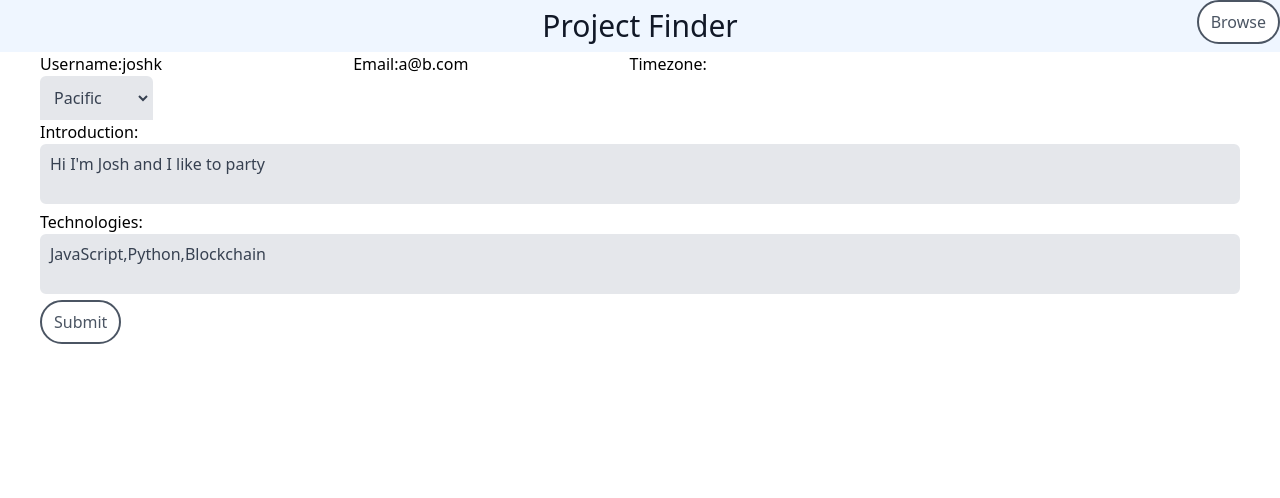
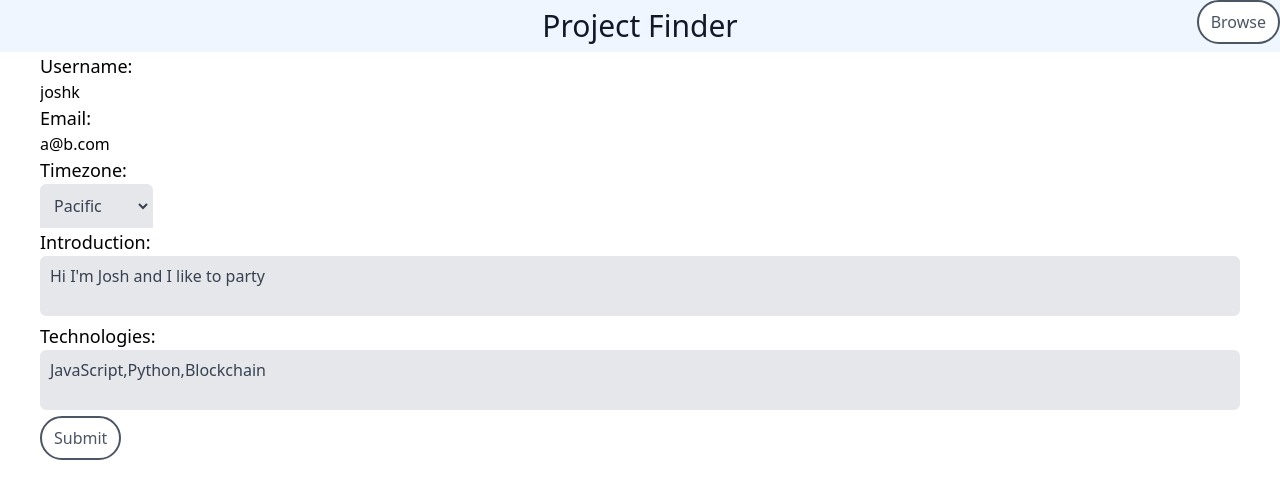
Before and after one commit to kiserd/OSU-CS467-Capstone-Project, a Next.js app in the folder portfolio-project-matching-app/: page /myProfile in a window 1280 px wide. Shown: the top 498 px of the page. Built offline with nearby package versions, Linux system fonts and the light colour scheme.

Commit message:
Add more functionality to ProfileForm

```diff
--- a/portfolio-project-matching-app/components/ProfileForm.js
+++ b/portfolio-project-matching-app/components/ProfileForm.js
@@ -3,7 +3,7 @@ import Button from '../components/Button'
 import Input from '../components/Input'
 import InputDropdown from '../components/InputDropdown'
 import Textarea from '../components/Textarea'
-
+import styles from './ProfileForm.module.css'
 
 const myProfile = () => {
         const initialUserProfileState = {
@@ -58,19 +58,19 @@ const myProfile = () => {
             <div>
                 <form onSubmit={handleSubmit} className="mx-10">
 
-                    <label>Username:</label>
+                    <label className={styles.formLabel}>Username:</label>
                     <Input value={userProfileValues.username} name="username" onChange={handleInputChange}/>
 
-                    <label>Email:</label>
+                    <label className={styles.formLabel}>Email:</label>
                     <Input value={userProfileValues.email} name="email" onChange={handleInputChange}/>
 
-                    <label>Timezone:</label>
+                    <label className={styles.formLabel}>Timezone:</label>
                     <InputDropdown choices={timezones} name="timezone" onChange={handleInputChange}/>
 
-                    <label>Introduction:</label>
+                    <label className={styles.formLabel}>Introduction:</label>
                     <Textarea value={userProfileValues.introduction} name="introduction" onChange={handleInputChange}/>
 
-                    <label>Technologies:</label>
+                    <label className={styles.formLabel}>Technologies:</label>
                     <Textarea value={userProfileValues.technologies} name="technologies" onChange={handleInputChange}/>
 
                     <Button text="Submit"/>
--- /dev/null
+++ b/portfolio-project-matching-app/components/ProfileForm.module.css
@@ -0,0 +1,3 @@
+.formLabel {
+    @apply text-lg block;
+}
```
